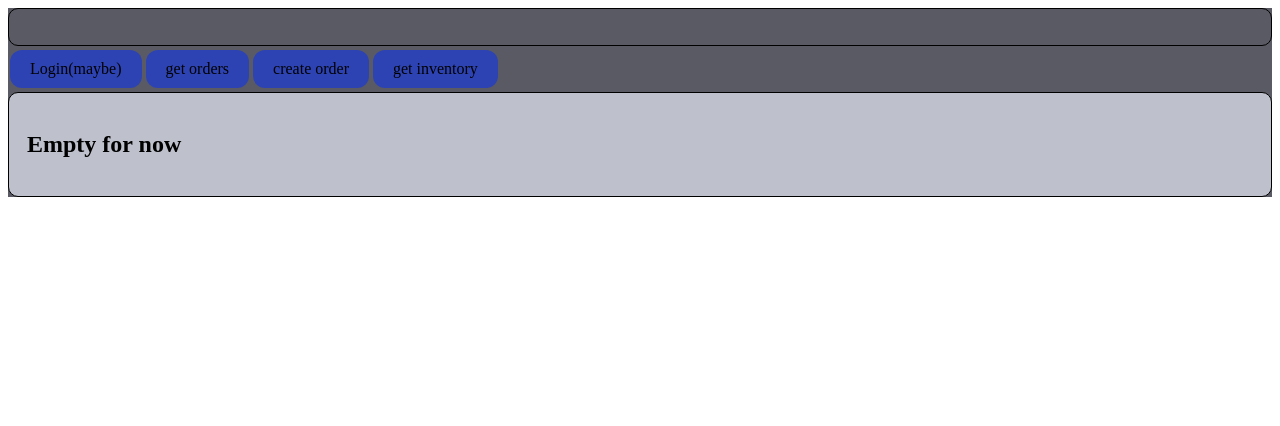
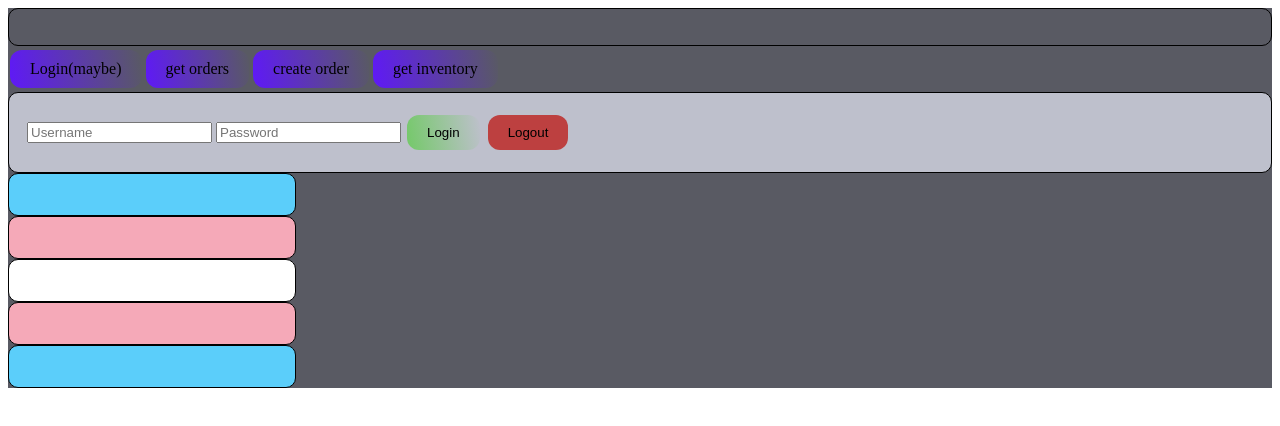
Before and after one commit to Vikmar22/Project-Alice-V2_HTML, a website built with webpack: page index.html in a window 1280 px wide. Built offline with nearby package versions, Linux system fonts and the light colour scheme.

Commit message:
More stuff

```diff
--- a/css/style.css
+++ b/css/style.css
@@ -4,7 +4,7 @@
   --text: #292b33;
   --standard: #606eb3;
   --positive: #74c969;
-  --function :#2d43b3;
+  --function :#5f19f7;
   --negative: #b35252;
 
 
@@ -73,15 +73,33 @@ textarea {
 }
 
 .btn.function {
-  background-color: var(--function);
+  background:linear-gradient(80deg, var(--function), transparent);
 }
 
 .btn.positive {
-  background-color: var(--positive);
+  background: linear-gradient(80deg, var(--positive), transparent);
 }
 
 .btn.negative {
   background-color: #bd4040;
+}
+
+div.blue {
+  background-color: #5BCEFA;
+  width: 250px;
+  height: 5px;
+}
+
+div.pink {
+  background-color: #F5A9B8;
+  width: 250px;
+  height: 5px;
+}
+
+div.white {
+  background-color: #FFFFFF;
+  width: 250px;
+  height: 5px;
 }
 
 
--- a/index.html
+++ b/index.html
@@ -37,7 +37,10 @@
   </section>
   <section class="view" id="view-login">
     <div class="card" style="background-color: var(--div)">
-      <h1>Empty for now</h1>
+      <input id="usernameLogin" placeholder="Username">
+      <input id="passwordLogin" type="password" placeholder="Password">
+      <button id="btnLogin" class="btn btn positive">Login</button>
+      <button id="btnLogout" class="btn btn negative">Logout</button>
     </div>
   </section>
   <section class="view" id="view-orders">
@@ -82,6 +85,22 @@
       </form>
     </div>
   </section>
+  <section>
+    <div class="card div blue"></div>
+  </section>
+  <section>
+    <div class="card div pink" ></div>
+  </section>
+  <section>
+    <div class="card div white" ></div>
+  </section>
+  <section>
+    <div class="card div pink" ></div>
+  </section>
+  <section>
+    <div class="card div blue" ></div>
+  </section>
+
 
 
 </main>
--- a/js/app.js
+++ b/js/app.js
@@ -1,10 +1,22 @@
 document.addEventListener('DOMContentLoaded', () => {
   console.log("app.js running")
+
+  function setBasicAuth(usernameLogin, passwordLogin) {
+    const token = btoa(usernameLogin + ":" + passwordLogin);
+    sessionStorage.setItem("AUTH", "Basic " + token);
+
+  }
+
+  function clearAuth() {
+    sessionStorage.removeItem("AUTH");
+  }
 
   function authHeader() {
     const authValue = sessionStorage.getItem("AUTH");
     return authValue ? {Authorization: authValue} : {};
   }
+
+
   async function apiFetch(url, options = {}) {
     const result = await fetch(url, {
       headers: {
@@ -30,6 +42,11 @@ document.addEventListener('DOMContentLoaded', () => {
     const contentType = result.headers.get("Content-Type") || "";
     if (contentType.includes("application/json")) return result.json();
     return null;
+  }
+
+  function fillFormLogin(user) {
+    document.getElementById("usernameLogin").value = user?.usernameLogin ?? "";
+    document.getElementById("passwordLogin").value = user?.passwordLogin ?? "";
   }
 
 //--------------------------------------------------------------------------------------------------------------------------------------------------------------------------------------
@@ -146,4 +163,18 @@ document.addEventListener('DOMContentLoaded', () => {
   window.addEventListener("popstate", initFromHash);
   initFromHash();
 
+  document.getElementById("btnLogin").addEventListener("click", () => {
+    const usernameLogin = document.getElementById("usernameLogin").value;
+    const passwordLogin = document.getElementById("passwordLogin").value;
+    setBasicAuth(usernameLogin, passwordLogin);
+    alert("Inloggad i frontEnd");
+  });
+
+  document.getElementById("btnLogout").addEventListener("click", () => {
+    clearAuth();
+    fillFormLogin(null);
+    document.getElementById("usernameLogin").focus();
+    alert("Utloggad ur frontend");
+  });
+
 });
```
